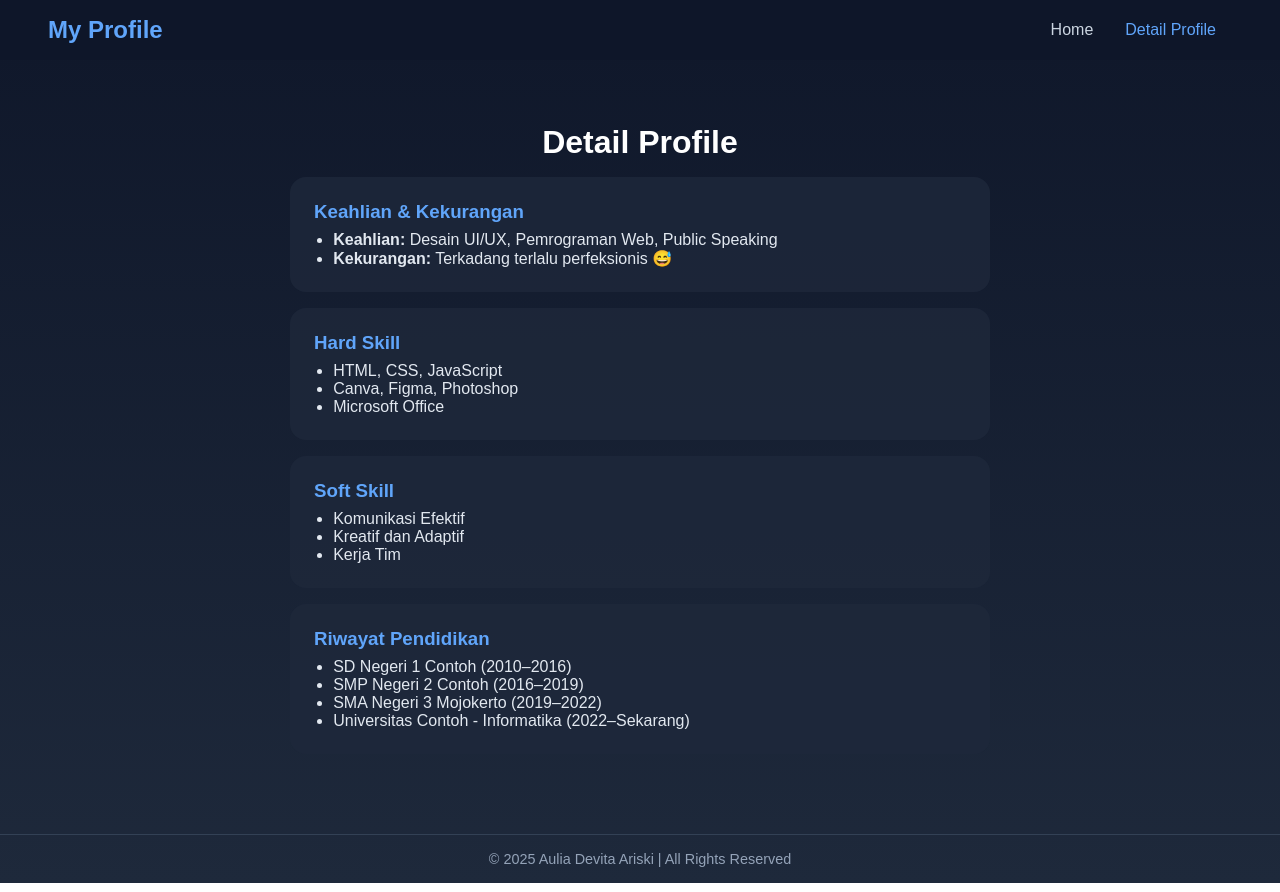
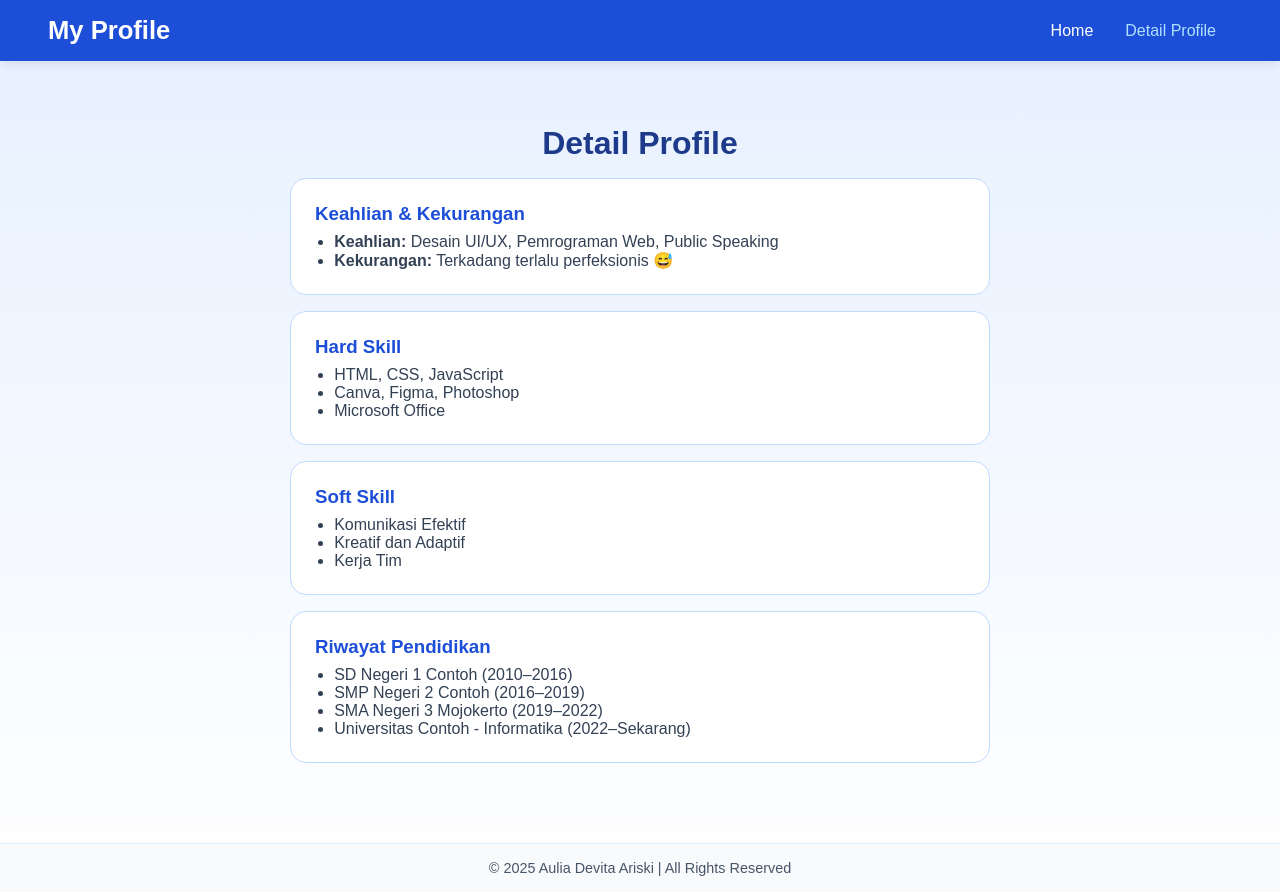
Before and after one commit to auliaariski2507-oss/website-aulia, a plain HTML site: page detail.html in a window 1280 px wide. Drawn offline with Linux system fonts and the light colour scheme.

Commit message:
Update style.css

```diff
--- a/style.css
+++ b/style.css
@@ -6,8 +6,8 @@
 }
 
 body {
-  background: linear-gradient(180deg, #0f172a, #1e293b);
-  color: white;
+  background: linear-gradient(180deg, #e6f0ff, #ffffff);
+  color: #1e293b;
   min-height: 100vh;
   display: flex;
   flex-direction: column;
@@ -18,17 +18,17 @@ body {
   justify-content: space-between;
   align-items: center;
   padding: 1rem 3rem;
-  background: rgba(15, 23, 42, 0.9);
-  backdrop-filter: blur(10px);
+  background: #1d4ed8;
+  color: white;
   position: sticky;
   top: 0;
   z-index: 10;
+  box-shadow: 0 2px 10px rgba(0,0,0,0.1);
 }
 
 .logo {
-  font-size: 1.5rem;
+  font-size: 1.6rem;
   font-weight: bold;
-  color: #60a5fa;
 }
 
 .navbar ul {
@@ -37,15 +37,16 @@ body {
 }
 
 .navbar ul li a {
-  color: #cbd5e1;
+  color: white;
   text-decoration: none;
   margin: 0 1rem;
+  font-weight: 500;
   transition: 0.3s;
 }
 
 .navbar ul li a:hover,
 .navbar ul li a.active {
-  color: #60a5fa;
+  color: #aee1ff;
 }
 
 .home-section, .detail-section {
@@ -58,9 +59,9 @@ body {
   width: 180px;
   height: 180px;
   border-radius: 50%;
-  border: 4px solid #60a5fa;
+  border: 5px solid #1d4ed8;
   object-fit: cover;
-  box-shadow: 0 0 20px rgba(96,165,250,0.6);
+  box-shadow: 0 0 25px rgba(29,78,216,0.3);
   margin-bottom: 1.5rem;
   transition: transform 0.4s ease;
 }
@@ -71,48 +72,51 @@ body {
 
 h2 {
   font-size: 2rem;
+  color: #1e3a8a;
   margin-bottom: 1rem;
 }
 
 p {
-  color: #cbd5e1;
+  color: #475569;
   max-width: 600px;
   margin: 0 auto;
   line-height: 1.6;
 }
 
 .card {
-  background: rgba(30, 41, 59, 0.8);
+  background: white;
   margin: 1rem auto;
   padding: 1.5rem;
   border-radius: 1rem;
   max-width: 700px;
   text-align: left;
+  border: 1px solid #bfdbfe;
   transition: transform 0.3s ease, box-shadow 0.3s ease;
 }
 
 .card:hover {
   transform: translateY(-5px);
-  box-shadow: 0 0 20px rgba(96,165,250,0.4);
+  box-shadow: 0 10px 20px rgba(29,78,216,0.15);
 }
 
 h3 {
-  color: #60a5fa;
+  color: #1d4ed8;
   margin-bottom: 0.5rem;
 }
 
 ul {
   list-style: disc;
   padding-left: 1.2rem;
-  color: #e2e8f0;
+  color: #334155;
 }
 
 footer {
   text-align: center;
   padding: 1rem;
   font-size: 0.9rem;
-  color: #94a3b8;
-  border-top: 1px solid #334155;
+  color: #475569;
+  border-top: 1px solid #dbeafe;
+  background-color: #f8fafc;
 }
 
 /* Animasi Fade In */
@@ -133,10 +137,13 @@ footer {
 @media (max-width: 768px) {
   .navbar {
     flex-direction: column;
+    text-align: center;
   }
+
   .navbar ul {
     margin-top: 0.5rem;
   }
+
   .card {
     margin: 1rem;
   }
```
